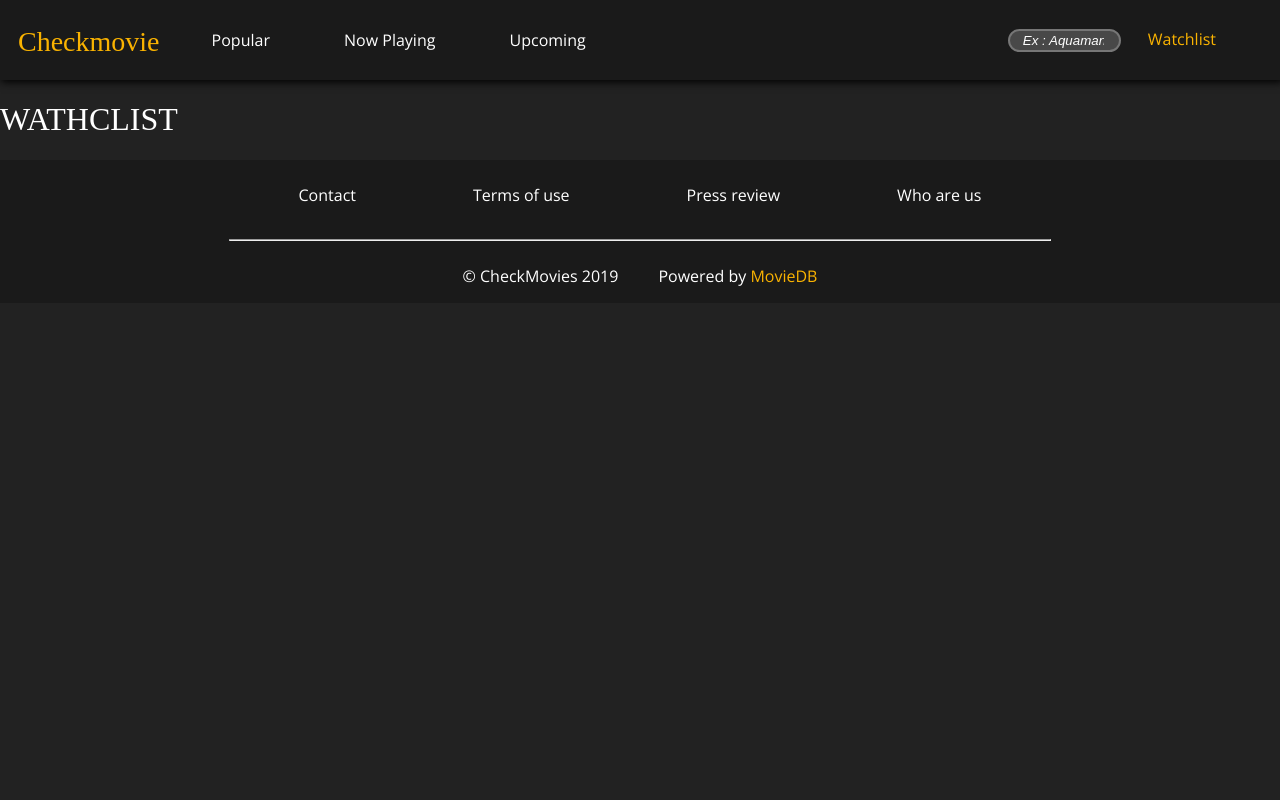
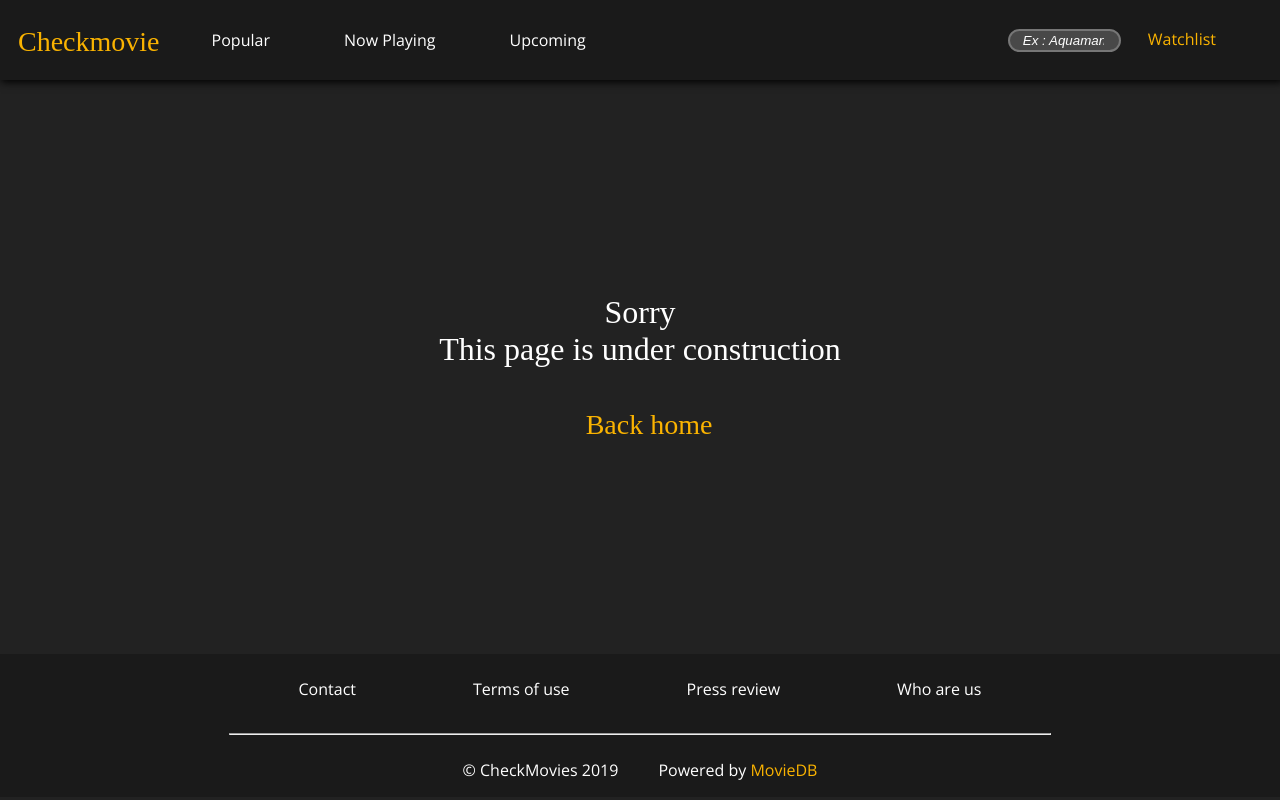
Before and after one commit to gaetanavez19/Semaine_Back, a PHP site: page /Semaine_Back/wishlist.php in a window 1280 px wide. Run offline with PHP 8.4, Linux system fonts and the light colour scheme; data that the repository does not hold is empty; some web fonts are replaced.

Commit message:
THIS PAGE IS UNDER CONSTRUCTION

```diff
--- a/wishlist.php
+++ b/wishlist.php
@@ -25,8 +25,34 @@
     //  $movieID = $query->fetchAll();
 ?>
 
-<div>
-<h1>WATHCLIST</h1>
+
+<style>
+    body
+    {
+        height: 100%;
+    }
+
+    .under_construction
+    {
+        height : 82%;
+        display : flex;
+        flex-direction : column;
+        justify-content : center;
+        align-items : center;
+    }
+
+    .under_construction h1
+    {
+        text-align : center;
+    }
+
+</style>
+
+<div class="under_construction">
+<h1>Sorry <br> This page is under construction</h1>
+<h2>
+    <a class="sitename" href="<?=URL?>index.php">Back home</a>
+</h2>
 </div>
 
 <?php
```
